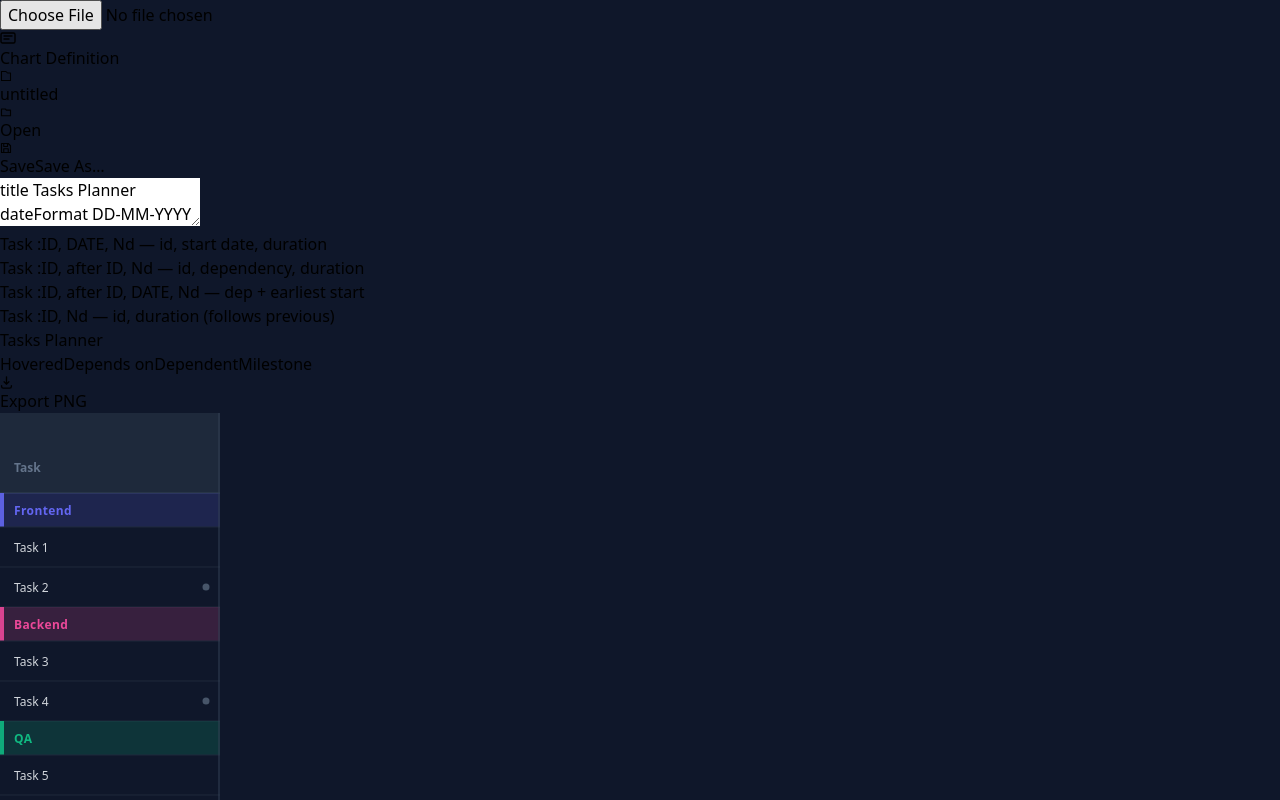
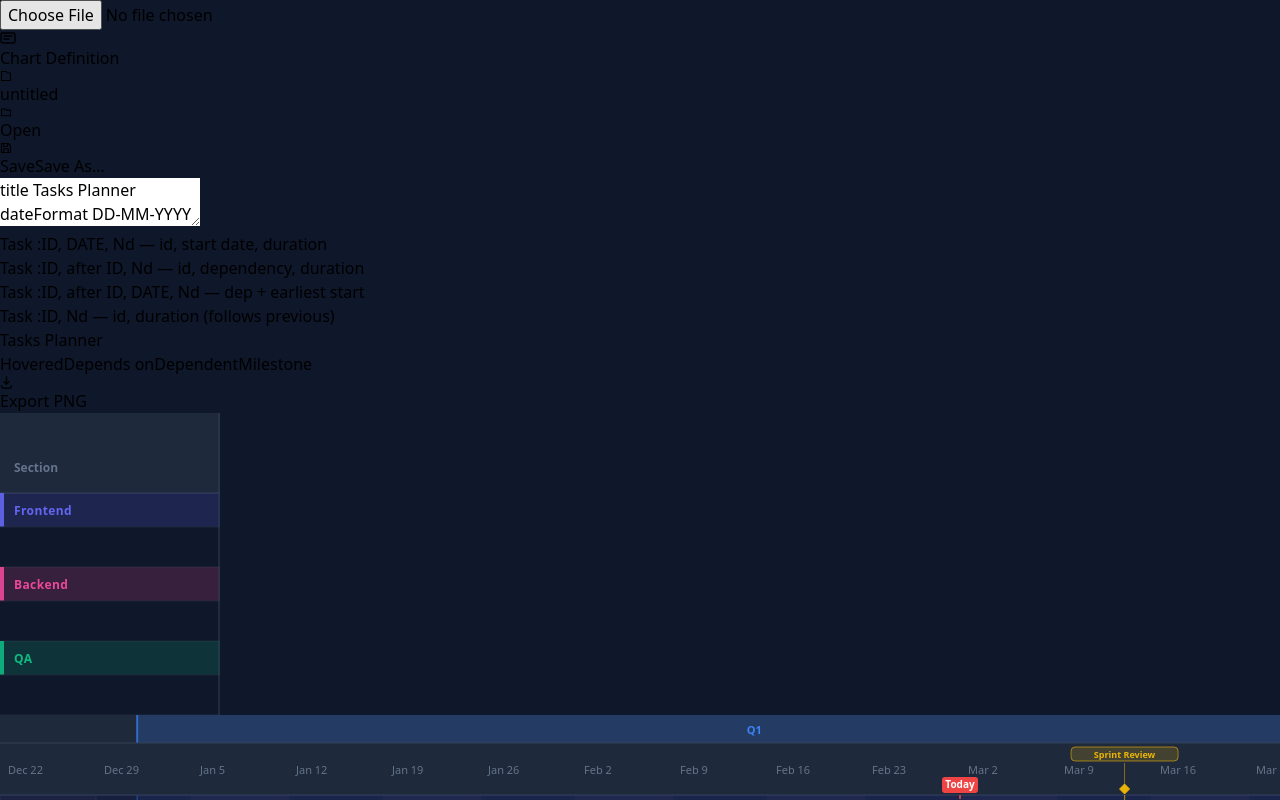
Before and after one commit to technophile21/project-nexus, a React (Vite) app: page / in a window 1280 px wide. Shown: the top 800 px of the page. Built offline with nearby package versions, Linux system fonts and the light colour scheme.

Commit message:
Use lanes to show multiple tasks in one row and display task name over the task bar itself.

```diff
--- a/src/components/GanttChart.tsx
+++ b/src/components/GanttChart.tsx
@@ -19,11 +19,11 @@ const MS_DIAMOND = 5; // milestone diamond half-size
 
 // ── Helpers ────────────────────────────────────────────────────────────
 interface RowInfo {
-  type: 'section' | 'task';
+  type: 'section' | 'lane';
   sectionIdx: number;
-  taskIdx?: number;
+  laneIdx?: number;
   y: number;
-  task?: ResolvedTask;
+  tasks?: ResolvedTask[];
   sectionName?: string;
   sectionColor?: string;
 }
@@ -53,6 +53,30 @@ function getBarColor(
   if (hovered.dependency === task.id) return { fill: '#f97316', opacity: 1 };
   if (task.dependency === hoveredId) return { fill: '#22c55e', opacity: 1 };
   return { fill: sectionColor, opacity: 0.2 };
+}
+
+function assignLanes(tasks: ResolvedTask[]): ResolvedTask[][] {
+  const sorted = [...tasks].sort(
+    (a, b) => a.resolvedStart.getTime() - b.resolvedStart.getTime()
+  );
+  const lanes: ResolvedTask[][] = [];
+  const laneEnd: Date[] = [];
+  for (const task of sorted) {
+    let placed = false;
+    for (let i = 0; i < lanes.length; i++) {
+      if (laneEnd[i].getTime() < task.resolvedStart.getTime()) {
+        lanes[i].push(task);
+        laneEnd[i] = task.resolvedEnd;
+        placed = true;
+        break;
+      }
+    }
+    if (!placed) {
+      lanes.push([task]);
+      laneEnd.push(task.resolvedEnd);
+    }
+  }
+  return lanes;
 }
 
 export default function GanttChart({ data }: GanttChartProps) {
@@ -150,8 +174,9 @@ export default function GanttChart({ data }: GanttChartProps) {
     const section = sections[si];
     rows.push({ type: 'section', sectionIdx: si, y: totalHeight, sectionName: section.name, sectionColor: section.color });
     totalHeight += SECTION_HEADER_HEIGHT;
-    for (let ti = 0; ti < section.tasks.length; ti++) {
-      rows.push({ type: 'task', sectionIdx: si, taskIdx: ti, y: totalHeight, task: section.tasks[ti], sectionColor: section.color });
+    const lanes = assignLanes(section.tasks);
+    for (let li = 0; li < lanes.length; li++) {
+      rows.push({ type: 'lane', sectionIdx: si, laneIdx: li, y: totalHeight, tasks: lanes[li], sectionColor: section.color });
       totalHeight += ROW_HEIGHT;
     }
   }
@@ -236,7 +261,7 @@ export default function GanttChart({ data }: GanttChartProps) {
             {/* Header background (full height matches timeline) */}
             <rect width={LABEL_WIDTH} height={headerHeight} fill="#1e293b" />
 
-            {/* "Task" label centered in the week row part */}
+            {/* "Section" label centered in the week row part */}
             <text
               x={14}
               y={weekRowY + WEEK_HEADER_HEIGHT / 2 + 5}
@@ -244,7 +269,7 @@ export default function GanttChart({ data }: GanttChartProps) {
               fontSize={12}
               fontWeight="600"
             >
-              Task
+              Section
             </text>
             <line x1={0} y1={headerHeight} x2={LABEL_WIDTH} y2={headerHeight} stroke="#334155" strokeWidth={1} />
 
@@ -263,30 +288,11 @@ export default function GanttChart({ data }: GanttChartProps) {
                   </g>
                 );
               }
-              const task = row.task!;
-              const isHovered = task.id === hoveredId;
-              const dimmed = hoveredId !== null && !isHovered;
+              // Lane rows: no task labels, just the grid line
               return (
-                <g key={`lbl-t-${task.id}`}>
-                  <rect x={0} y={row.y} width={LABEL_WIDTH} height={ROW_HEIGHT} fill={isHovered ? '#1e293b' : 'transparent'} />
+                <g key={`lbl-l-${row.sectionIdx}-${row.laneIdx}`}>
+                  <rect x={0} y={row.y} width={LABEL_WIDTH} height={ROW_HEIGHT} fill="transparent" />
                   <line x1={0} y1={row.y + ROW_HEIGHT} x2={LABEL_WIDTH} y2={row.y + ROW_HEIGHT} stroke="#1e293b" strokeWidth={1} />
-                  <text
-                    x={14}
-                    y={row.y + ROW_HEIGHT / 2 + 5}
-                    fill={dimmed ? '#374151' : '#d1d5db'}
-                    fontSize={12}
-                    fontWeight={isHovered ? '600' : '400'}
-                  >
-                    {task.name}
-                  </text>
-                  {task.dependency && (
-                    <circle
-                      cx={LABEL_WIDTH - 14}
-                      cy={row.y + ROW_HEIGHT / 2}
-                      r={3.5}
-                      fill={isHovered ? '#f97316' : dimmed ? '#1f2937' : '#475569'}
-                    />
-                  )}
                 </g>
               );
             })}
@@ -413,18 +419,26 @@ export default function GanttChart({ data }: GanttChartProps) {
                 );
               }
 
-              const task = row.task!;
-              const color = row.sectionColor!;
-              const { fill, opacity } = getBarColor(task, color, hoveredId, taskMap);
+              // Lane row: one grid line + one bar per task in the lane
+              const laneColor = row.sectionColor!;
+              const laneY = row.y;
+              return (
+                <g key={`bar-l-${row.sectionIdx}-${row.laneIdx}`}>
+                  <line x1={0} y1={laneY + ROW_HEIGHT} x2={chartWidth} y2={laneY + ROW_HEIGHT} stroke="#1e293b" strokeWidth={1} />
+                  {(row.tasks ?? []).map((task) => {
+                    const { fill, opacity } = getBarColor(task, laneColor, hoveredId, taskMap);
                     const bx = barX(task);
                     const bw = barWidth(task);
-              const by = row.y + BAR_PADDING_TOP;
+                    const by = laneY + BAR_PADDING_TOP;
                     const isHovered = task.id === hoveredId;
-
+                    const clipId = `clip-bar-${task.id}`;
                     return (
                       <g key={`bar-t-${task.id}`}>
-                  <line x1={0} y1={row.y + ROW_HEIGHT} x2={chartWidth} y2={row.y + ROW_HEIGHT} stroke="#1e293b" strokeWidth={1} />
-
+                        <defs>
+                          <clipPath id={clipId}>
+                            <rect x={bx} y={by} width={bw} height={BAR_HEIGHT} rx={BAR_RADIUS} />
+                          </clipPath>
+                        </defs>
                         <rect
                           x={bx} y={by} width={bw} height={BAR_HEIGHT} rx={BAR_RADIUS}
                           fill={fill} fillOpacity={opacity}
@@ -440,20 +454,27 @@ export default function GanttChart({ data }: GanttChartProps) {
                             style={{ pointerEvents: 'none' }}
                           />
                         )}
-                  {bw > 50 && (
-                    <text x={bx + 10} y={by + BAR_HEIGHT / 2 + 4} fill="white" fontSize={11} fontWeight="500"
+                        <text
+                          clipPath={`url(#${clipId})`}
+                          x={bx + 8} y={by + BAR_HEIGHT / 2 + 4}
+                          fill="white" fontSize={11} fontWeight="500"
                           fillOpacity={opacity > 0.4 ? 0.9 : 0.4}
                           style={{ pointerEvents: 'none', userSelect: 'none' }}>
-                      {task.duration}d
+                          {task.name}
                         </text>
-                  )}
                         {bw > 90 && (
-                    <text x={bx + bw - 8} y={by + BAR_HEIGHT / 2 + 4} fill="white" fontSize={10} textAnchor="end"
-                      fillOpacity={opacity > 0.4 ? 0.65 : 0.3}
+                          <text
+                            clipPath={`url(#${clipId})`}
+                            x={bx + bw - 8} y={by + BAR_HEIGHT / 2 + 4}
+                            fill="white" fontSize={10} textAnchor="end"
+                            fillOpacity={opacity > 0.4 ? 0.55 : 0.25}
                             style={{ pointerEvents: 'none', userSelect: 'none' }}>
                             {format(task.resolvedEnd, 'MMM d')}
                           </text>
                         )}
+                      </g>
+                    );
+                  })}
                 </g>
               );
             })}
```
Lines whose indentation alone changed are shown as unchanged.
